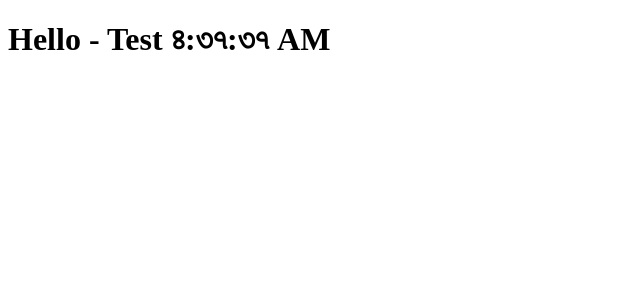
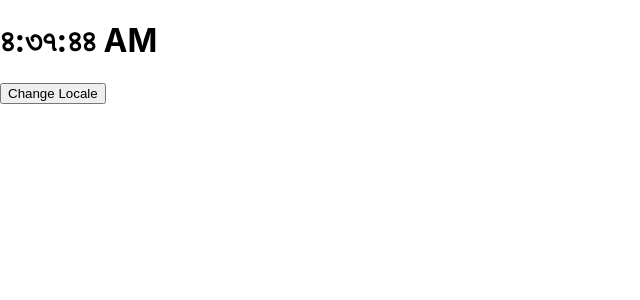
Before and after one commit to AdamBinShowkot/react-core, a React (Create React App) app: page / in a window 1280 px wide. Shown: the top 300 px of the page, without its empty margins (0-640 px from the left). Built offline with nearby package versions, Linux system fonts and the light colour scheme.

Commit message:
Event Handling & Controll Re Rendering

```diff
--- a/src/App.js
+++ b/src/App.js
@@ -1,12 +1,10 @@
-
-// Learn JSX & Details
-
-import Hello from "./components/Hello";
+import Clock from "./components/Clock";
 
 function App() {
+  console.log("App Component rendered");
   return (
     <>
-      <Hello/>
+      <Clock/>
     </>
   );
 }
--- /dev/null
+++ b/src/components/Button.js
@@ -0,0 +1,24 @@
+import React from 'react';
+
+class Button extends React.Component{
+    shouldComponentUpdate=(nextProps)=>{
+        const {handleLocale:currentHandleLocale,locale:currentLocale}=this.props;
+        const {handleLocale:newxtHandleLocale,locale:nextLocale}=nextProps;
+
+        if(currentHandleLocale===newxtHandleLocale && nextLocale===currentLocale){
+            return false;
+        }
+        return true;
+    }
+    render(){
+        console.log('Button Component Rendered');
+        const {locale,handleLocale,children}=this.props
+        return(
+            <button onClick={()=>handleLocale(locale)}>
+                {children}
+            </button>
+        )
+    }
+}
+
+export default Button;
--- /dev/null
+++ b/src/components/Clock.js
@@ -0,0 +1,60 @@
+import React from 'react';
+import Button from './Button';
+
+
+class Clock extends React.Component{
+    state={
+        date:new Date(),
+        locale:'bn-BD'
+    }
+
+    componentDidMount=()=>{
+        this.clockTimer=setInterval(()=>this.tick(),1000);
+    }
+    handleChangeLocale=(locale)=>{
+        // this.setState((state)=>{
+        //     if(state.locale==="bn-BD"){
+        //         return{
+        //             ...state,
+        //             locale:'en-US'
+        //         }
+        //     }else{
+        //         return{
+        //             ...state,
+        //             locale:'bn-BD'
+        //         }
+        //     }
+        // })
+        this.setState({locale})
+    }
+    tick=()=>{
+        this.setState({
+            date:new Date()
+        })
+    }
+
+    componentWillUnmount=()=>{
+        clearInterval(this.clockTimer);
+    }
+
+    render(){
+        console.log("Clock Component Rendered");
+        return(
+            <>
+                <div>
+                    <h1 className='heading'>
+                        <span>
+                            {
+                            this.state.date.toLocaleTimeString(this.state.locale)
+                            }
+                        </span>
+                    </h1>
+                    <Button handleLocale={this.handleChangeLocale} locale='en-US'>
+                        Change Locale
+                    </Button>
+                </div>
+            </>
+        )
+    }
+}
+export default Clock;
--- a/src/index.js
+++ b/src/index.js
@@ -2,65 +2,20 @@
 
 
 
-// import React from 'react';
-// import ReactDOM from 'react-dom/client';
-// import './index.css';
-// import App from './App';
-// import reportWebVitals from './reportWebVitals';
+import React from 'react';
+import ReactDOM from 'react-dom/client';
+import './index.css';
+import App from './App';
+import reportWebVitals from './reportWebVitals';
 
-// const root = ReactDOM.createRoot(document.getElementById('root'));
-// root.render(
-//   <React.StrictMode>
-//     <App />
-//   </React.StrictMode>
-// );
+const root = ReactDOM.createRoot(document.getElementById('root'));
+root.render(
+  <React.StrictMode>
+    <App />
+  </React.StrictMode>
+);
 
-// // If you want to start measuring performance in your app, pass a function
-// // to log results (for example: reportWebVitals(console.log))
-// // or send to an analytics endpoint. Learn more: https://bit.ly/CRA-vitals
-// reportWebVitals();
-
-import React from 'react';
-import ReactDOM  from 'react-dom';
-
-
-// function Clock({locale}){
-//   return(
-//     <h1 className='heading'>
-//       <span>
-//         Hello {new Date().toLocaleTimeString(locale)}
-//       </span>
-//     </h1>
-//   )
-// }
-
-class Clock{
-  print(){
-    return(
-      <h1 className='heading'>
-        <span>
-          Hello {new Date().toLocaleTimeString()}
-        </span>
-      </h1>
-    )
-  }
-}
-
-class Clocks extends React.Component{
-  render(){
-    return(
-      <h1 className='heading'>
-        <span>
-          Hello - {this.props.children} {new Date().toLocaleTimeString(this.props.locale)}
-        </span>
-      </h1>
-    )
-  }
-}
-
-// ReactDOM.render(<Clock locale="bn-BD"/>,document.getElementById('root'));
-// const ClockComponent=new Clock();
-// ReactDOM.render(ClockComponent.print(),document.getElementById('root'));
-ReactDOM.render(<Clocks locale='bn-BD'>
-  Test
-</Clocks>,document.getElementById('root'));
+// If you want to start measuring performance in your app, pass a function
+// to log results (for example: reportWebVitals(console.log))
+// or send to an analytics endpoint. Learn more: https://bit.ly/CRA-vitals
+reportWebVitals();
```
Also changed, not shown: src/components/Hello.js (deleted, +0 -12 lines).
